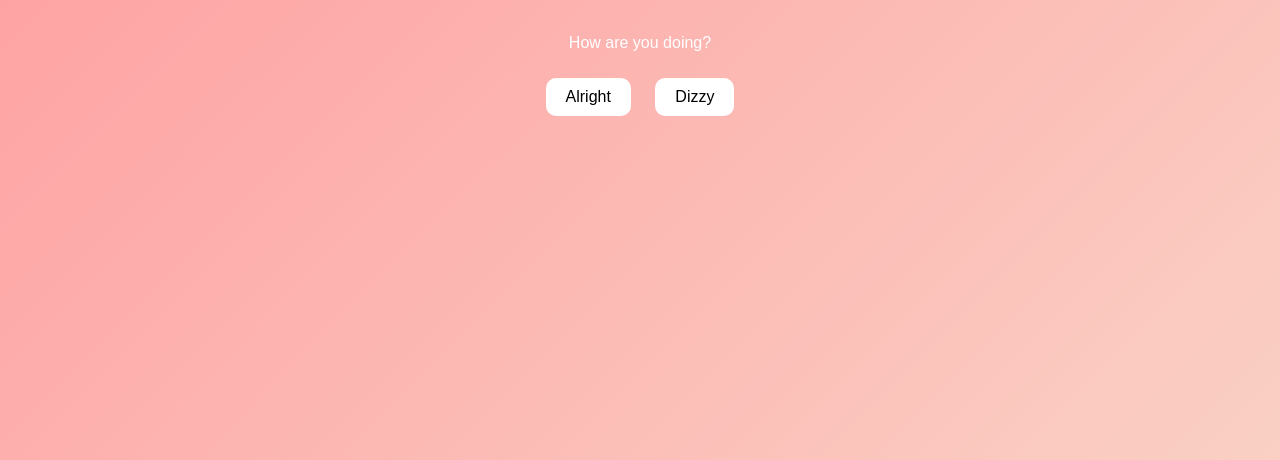
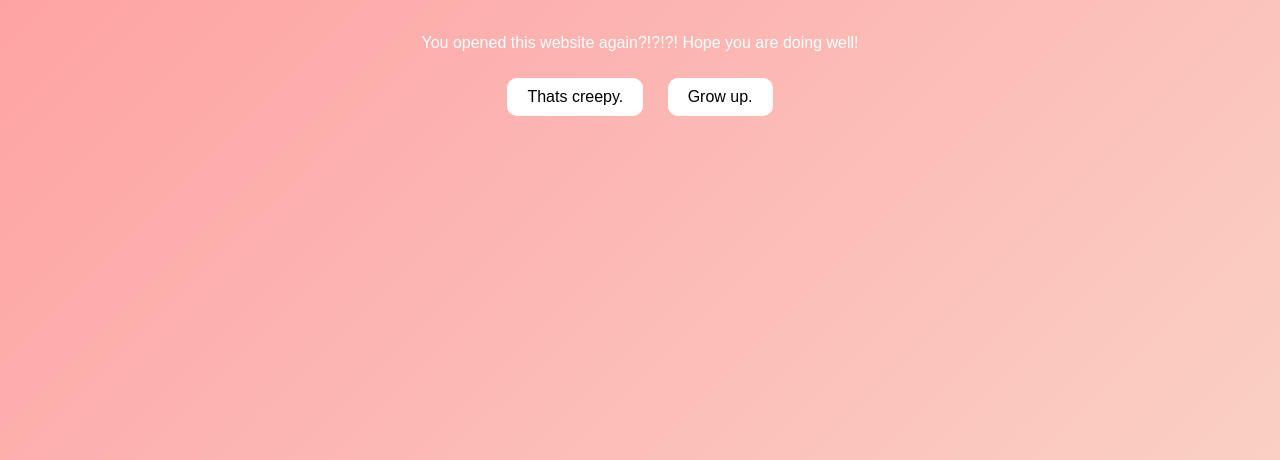
Before and after one commit to smfreeze/smfreeze.github.io, a plain HTML site: page index.html in a window 1280 px wide. Shown: the part 356-816 px from the top of the page. Drawn offline with Linux system fonts and the light colour scheme.

Commit message:
Update index.html

```diff
--- a/index.html
+++ b/index.html
@@ -3,7 +3,7 @@
 <head>
     <meta charset="UTF-8">
     <meta name="viewport" content="width=device-width, initial-scale=1.0">
-    <title>Hello Saskia</title>
+    <title>Hello Again Saskia</title>
     <style>
         body {
             font-family: Arial, sans-serif;
@@ -41,10 +41,10 @@
 </head>
 <body>
     <h1>Hello Saskia</h1>
-    <p>How are you doing?</p>
+    <p>You opened this website again?!?!?! Hope you are doing well!</p>
     <div class="top-bar">
-        <button id="examplesBtn">Alright</button>
-        <button id="helpBtn">Dizzy</button>
+        <button id="examplesBtn">Thats creepy.</button>
+        <button id="helpBtn">Grow up.</button>
     </div>
     <div class="display-area" id="display"></div>
 
```
